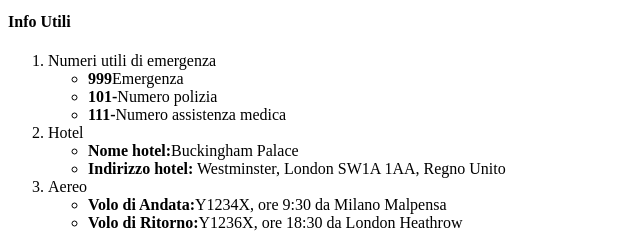
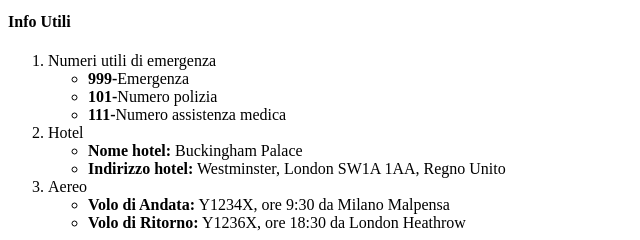
Before and after one commit to GiovanniMarseglia/html-london-trip, a plain HTML site: page index.html in a window 1280 px wide. Shown: the part 1020-1260 px from the top of the page, 0-640 px from the left. Drawn offline with Linux system fonts and the light colour scheme.

Commit message:
corretti degli errori di battitura

```diff
--- a/index.html
+++ b/index.html
@@ -111,7 +111,7 @@
                 <li>
                     Numeri utili di emergenza
                     <ul>
-                        <li><strong>999</strong>Emergenza</li>
+                        <li><strong>999-</strong>Emergenza</li>
                         <li><strong>101-</strong>Numero polizia</li>
                         <li><strong>111-</strong>Numero assistenza medica</li>
                     </ul>
@@ -121,7 +121,7 @@
                 <li>
                     Hotel
                     <ul>
-                        <li><strong>Nome hotel:</strong>Buckingham Palace</li>
+                        <li><strong>Nome hotel:</strong> Buckingham Palace</li>
                         <li><strong>Indirizzo hotel:</strong> Westminster, London SW1A 1AA, Regno Unito</li>
                     </ul>
                 </li>
@@ -131,8 +131,8 @@
                 <li>
                     Aereo
                     <ul>
-                        <li><strong>Volo di Andata:</strong>Y1234X, ore 9:30 da Milano Malpensa</li>
-                        <li><strong>Volo di Ritorno:</strong>Y1236X, ore 18:30 da London Heathrow</li>
+                        <li><strong>Volo di Andata:</strong> Y1234X, ore 9:30 da Milano Malpensa</li>
+                        <li><strong>Volo di Ritorno:</strong> Y1236X, ore 18:30 da London Heathrow</li>
                     </ul>
                 </li>
             </ol>
```
